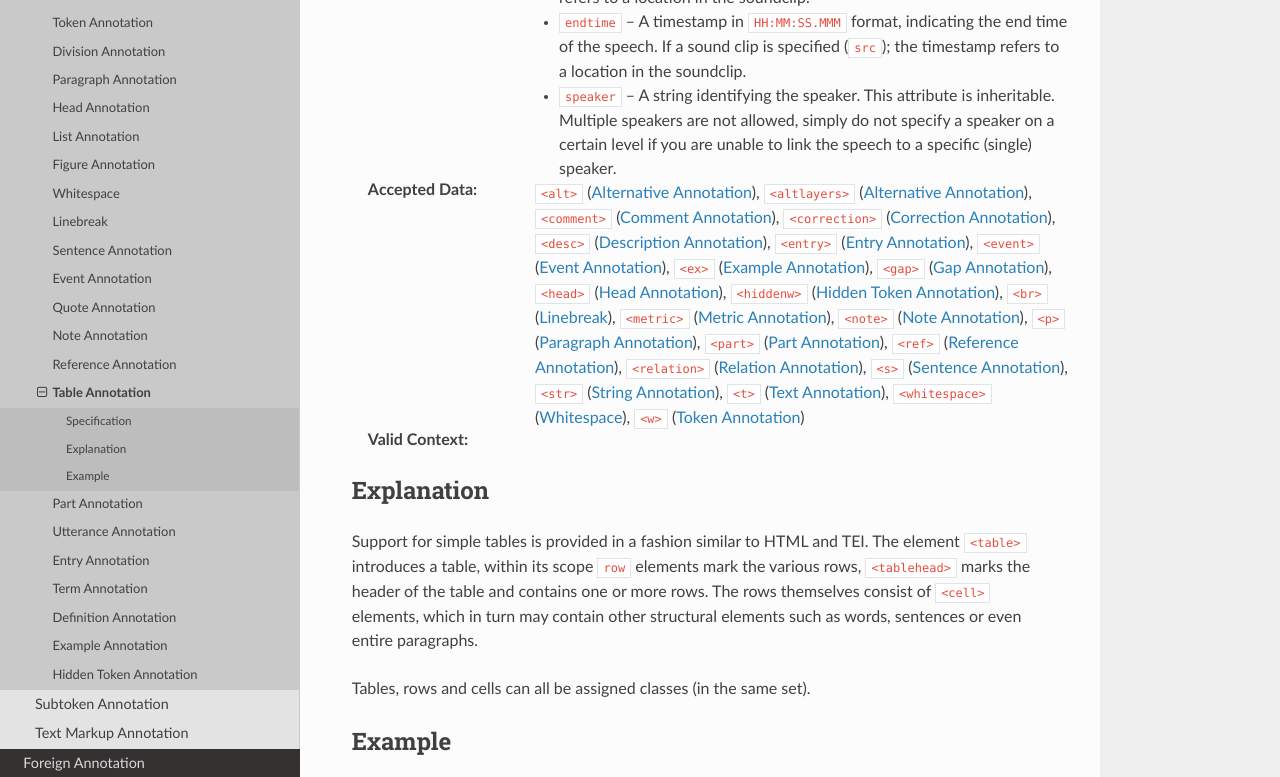
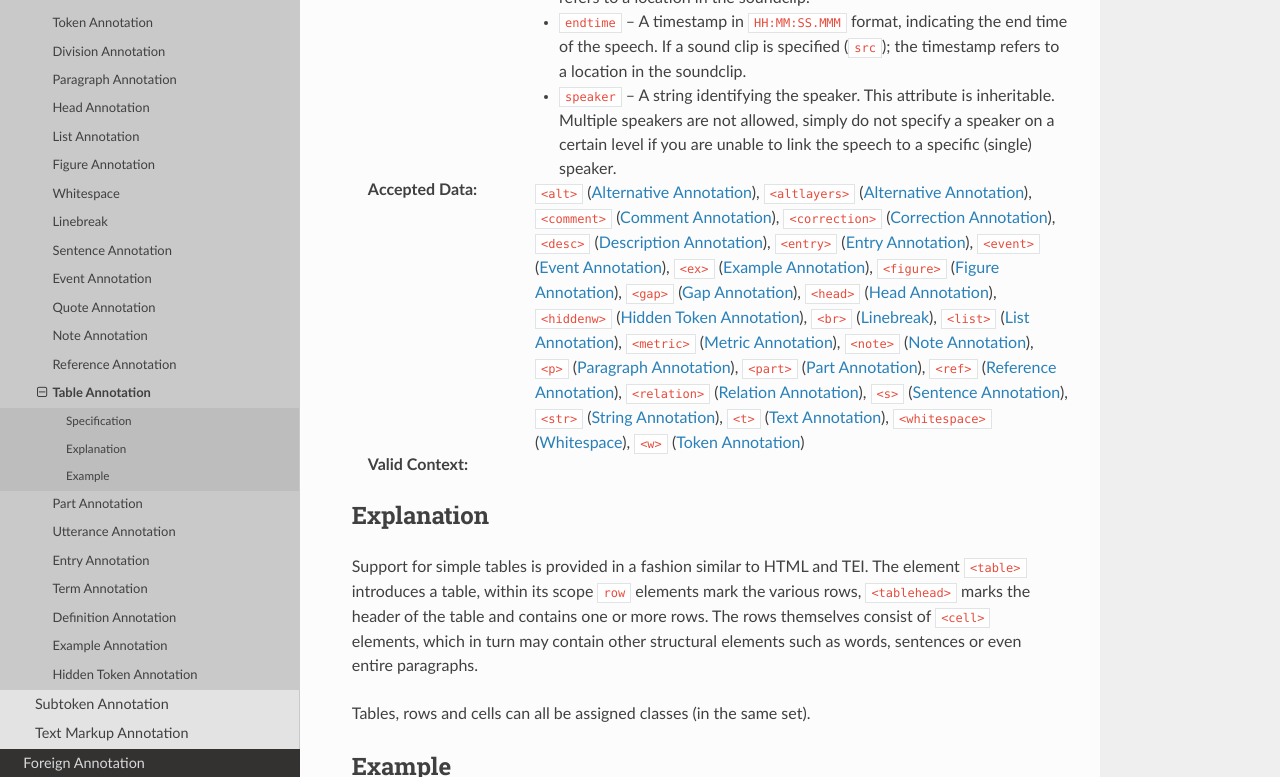
Before and after one commit to proycon/folia, a Sphinx documentation site: the page built from docs/source/table_annotation.rst, in a window 1280 px wide and 900 px high, scrolled down 5612 px, cut to the strip 0-777 px from the top of the window. Built offline with Sphinx 7.4.7 and the Read the Docs theme 2.0.0, drawn with Linux system fonts in a browser that asks for light colours.

Commit message:
regenerated

```diff
--- a/docs/source/linebreak_annotation.rst
+++ b/docs/source/linebreak_annotation.rst
@@ -35,7 +35,7 @@ Specification
                       * ``xlink:href`` -- Turns this element into a hyperlink to the specified URL
                       * ``xlink:type`` -- The type of link (you'll want to use ``simple`` in almost all cases).
 :Accepted Data: ``<alt>`` (:ref:`alternative_annotation`), ``<altlayers>`` (:ref:`alternative_annotation`), ``<comment>`` (:ref:`comment_annotation`), ``<correction>`` (:ref:`correction_annotation`), ``<desc>`` (:ref:`description_annotation`), ``<metric>`` (:ref:`metric_annotation`), ``<part>`` (:ref:`part_annotation`), ``<relation>`` (:ref:`relation_annotation`)
-:Valid Context: ``<def>`` (:ref:`definition_annotation`), ``<div>`` (:ref:`division_annotation`), ``<event>`` (:ref:`event_annotation`), ``<ex>`` (:ref:`example_annotation`), ``<head>`` (:ref:`head_annotation`), ``<t-hbr>`` (:ref:`hyphenation_annotation`), ``<note>`` (:ref:`note_annotation`), ``<p>`` (:ref:`paragraph_annotation`), ``<ref>`` (:ref:`reference_annotation`), ``<s>`` (:ref:`sentence_annotation`), ``<term>`` (:ref:`term_annotation`), ``<t>`` (:ref:`text_annotation`), ``<t-correction>`` (:ref:`correction_annotation`), ``<t-error>`` (:ref:`errordetection_annotation`), ``<t-gap>`` (:ref:`gap_annotation`), ``<t-ref>`` (:ref:`reference_annotation`), ``<t-str>`` (:ref:`string_annotation`), ``<t-style>`` (:ref:`style_annotation`)
+:Valid Context: ``<def>`` (:ref:`definition_annotation`), ``<div>`` (:ref:`division_annotation`), ``<event>`` (:ref:`event_annotation`), ``<ex>`` (:ref:`example_annotation`), ``<head>`` (:ref:`head_annotation`), ``<t-hbr>`` (:ref:`hyphenation_annotation`), ``<note>`` (:ref:`note_annotation`), ``<p>`` (:ref:`paragraph_annotation`), ``<quote>`` (:ref:`quote_annotation`), ``<ref>`` (:ref:`reference_annotation`), ``<s>`` (:ref:`sentence_annotation`), ``<term>`` (:ref:`term_annotation`), ``<t>`` (:ref:`text_annotation`), ``<t-correction>`` (:ref:`correction_annotation`), ``<t-error>`` (:ref:`errordetection_annotation`), ``<t-gap>`` (:ref:`gap_annotation`), ``<t-ref>`` (:ref:`reference_annotation`), ``<t-str>`` (:ref:`string_annotation`), ``<t-style>`` (:ref:`style_annotation`)
 
 :Extra Attributes: * ``newpage`` -- Can be set to ``yes`` to indicate that the break is not just a linebreak, but also a pagebreak (defaults to ``no``)
                    * ``pagenr`` -- The number of the page after the break
--- a/docs/source/quote_annotation.rst
+++ b/docs/source/quote_annotation.rst
@@ -32,7 +32,7 @@ Specification
                       * ``begintime`` -- A timestamp in ``HH:MM:SS.MMM`` format, indicating the begin time of the speech. If a sound clip is specified (``src``); the timestamp refers to a location in the soundclip.
                       * ``endtime`` -- A timestamp in ``HH:MM:SS.MMM`` format, indicating the end time of the speech. If a sound clip is specified (``src``); the timestamp refers to a location in the soundclip.
                       * ``speaker`` -- A string identifying the speaker. This attribute is inheritable. Multiple speakers are not allowed, simply do not specify a speaker on a certain level if you are unable to link the speech to a specific (single) speaker.
-:Accepted Data: ``<alt>`` (:ref:`alternative_annotation`), ``<altlayers>`` (:ref:`alternative_annotation`), ``<comment>`` (:ref:`comment_annotation`), ``<correction>`` (:ref:`correction_annotation`), ``<desc>`` (:ref:`description_annotation`), ``<div>`` (:ref:`division_annotation`), ``<gap>`` (:ref:`gap_annotation`), ``<hiddenw>`` (:ref:`hiddentoken_annotation`), ``<metric>`` (:ref:`metric_annotation`), ``<p>`` (:ref:`paragraph_annotation`), ``<part>`` (:ref:`part_annotation`), ``<quote>`` (:ref:`quote_annotation`), ``<ref>`` (:ref:`reference_annotation`), ``<relation>`` (:ref:`relation_annotation`), ``<s>`` (:ref:`sentence_annotation`), ``<str>`` (:ref:`string_annotation`), ``<t>`` (:ref:`text_annotation`), ``<utt>`` (:ref:`utterance_annotation`), ``<w>`` (:ref:`token_annotation`)
+:Accepted Data: ``<alt>`` (:ref:`alternative_annotation`), ``<altlayers>`` (:ref:`alternative_annotation`), ``<comment>`` (:ref:`comment_annotation`), ``<correction>`` (:ref:`correction_annotation`), ``<desc>`` (:ref:`description_annotation`), ``<div>`` (:ref:`division_annotation`), ``<gap>`` (:ref:`gap_annotation`), ``<hiddenw>`` (:ref:`hiddentoken_annotation`), ``<br>`` (:ref:`linebreak_annotation`), ``<metric>`` (:ref:`metric_annotation`), ``<p>`` (:ref:`paragraph_annotation`), ``<part>`` (:ref:`part_annotation`), ``<quote>`` (:ref:`quote_annotation`), ``<ref>`` (:ref:`reference_annotation`), ``<relation>`` (:ref:`relation_annotation`), ``<s>`` (:ref:`sentence_annotation`), ``<str>`` (:ref:`string_annotation`), ``<t>`` (:ref:`text_annotation`), ``<utt>`` (:ref:`utterance_annotation`), ``<whitespace>`` (:ref:`whitespace_annotation`), ``<w>`` (:ref:`token_annotation`)
 :Valid Context: ``<div>`` (:ref:`division_annotation`), ``<event>`` (:ref:`event_annotation`), ``<p>`` (:ref:`paragraph_annotation`), ``<quote>`` (:ref:`quote_annotation`), ``<ref>`` (:ref:`reference_annotation`), ``<s>`` (:ref:`sentence_annotation`), ``<utt>`` (:ref:`utterance_annotation`)
 
 Example
--- a/docs/source/table_annotation.rst
+++ b/docs/source/table_annotation.rst
@@ -96,7 +96,7 @@ XXX
                       * ``begintime`` -- A timestamp in ``HH:MM:SS.MMM`` format, indicating the begin time of the speech. If a sound clip is specified (``src``); the timestamp refers to a location in the soundclip.
                       * ``endtime`` -- A timestamp in ``HH:MM:SS.MMM`` format, indicating the end time of the speech. If a sound clip is specified (``src``); the timestamp refers to a location in the soundclip.
                       * ``speaker`` -- A string identifying the speaker. This attribute is inheritable. Multiple speakers are not allowed, simply do not specify a speaker on a certain level if you are unable to link the speech to a specific (single) speaker.
-:Accepted Data: ``<alt>`` (:ref:`alternative_annotation`), ``<altlayers>`` (:ref:`alternative_annotation`), ``<comment>`` (:ref:`comment_annotation`), ``<correction>`` (:ref:`correction_annotation`), ``<desc>`` (:ref:`description_annotation`), ``<entry>`` (:ref:`entry_annotation`), ``<event>`` (:ref:`event_annotation`), ``<ex>`` (:ref:`example_annotation`), ``<gap>`` (:ref:`gap_annotation`), ``<head>`` (:ref:`head_annotation`), ``<hiddenw>`` (:ref:`hiddentoken_annotation`), ``<br>`` (:ref:`linebreak_annotation`), ``<metric>`` (:ref:`metric_annotation`), ``<note>`` (:ref:`note_annotation`), ``<p>`` (:ref:`paragraph_annotation`), ``<part>`` (:ref:`part_annotation`), ``<ref>`` (:ref:`reference_annotation`), ``<relation>`` (:ref:`relation_annotation`), ``<s>`` (:ref:`sentence_annotation`), ``<str>`` (:ref:`string_annotation`), ``<t>`` (:ref:`text_annotation`), ``<whitespace>`` (:ref:`whitespace_annotation`), ``<w>`` (:ref:`token_annotation`)
+:Accepted Data: ``<alt>`` (:ref:`alternative_annotation`), ``<altlayers>`` (:ref:`alternative_annotation`), ``<comment>`` (:ref:`comment_annotation`), ``<correction>`` (:ref:`correction_annotation`), ``<desc>`` (:ref:`description_annotation`), ``<entry>`` (:ref:`entry_annotation`), ``<event>`` (:ref:`event_annotation`), ``<ex>`` (:ref:`example_annotation`), ``<figure>`` (:ref:`figure_annotation`), ``<gap>`` (:ref:`gap_annotation`), ``<head>`` (:ref:`head_annotation`), ``<hiddenw>`` (:ref:`hiddentoken_annotation`), ``<br>`` (:ref:`linebreak_annotation`), ``<list>`` (:ref:`list_annotation`), ``<metric>`` (:ref:`metric_annotation`), ``<note>`` (:ref:`note_annotation`), ``<p>`` (:ref:`paragraph_annotation`), ``<part>`` (:ref:`part_annotation`), ``<ref>`` (:ref:`reference_annotation`), ``<relation>`` (:ref:`relation_annotation`), ``<s>`` (:ref:`sentence_annotation`), ``<str>`` (:ref:`string_annotation`), ``<t>`` (:ref:`text_annotation`), ``<whitespace>`` (:ref:`whitespace_annotation`), ``<w>`` (:ref:`token_annotation`)
 :Valid Context:
 
 Explanation
--- a/docs/source/whitespace_annotation.rst
+++ b/docs/source/whitespace_annotation.rst
@@ -33,7 +33,7 @@ Specification
                       * ``endtime`` -- A timestamp in ``HH:MM:SS.MMM`` format, indicating the end time of the speech. If a sound clip is specified (``src``); the timestamp refers to a location in the soundclip.
                       * ``speaker`` -- A string identifying the speaker. This attribute is inheritable. Multiple speakers are not allowed, simply do not specify a speaker on a certain level if you are unable to link the speech to a specific (single) speaker.
 :Accepted Data: ``<alt>`` (:ref:`alternative_annotation`), ``<altlayers>`` (:ref:`alternative_annotation`), ``<comment>`` (:ref:`comment_annotation`), ``<correction>`` (:ref:`correction_annotation`), ``<desc>`` (:ref:`description_annotation`), ``<metric>`` (:ref:`metric_annotation`), ``<part>`` (:ref:`part_annotation`), ``<relation>`` (:ref:`relation_annotation`)
-:Valid Context: ``<def>`` (:ref:`definition_annotation`), ``<div>`` (:ref:`division_annotation`), ``<event>`` (:ref:`event_annotation`), ``<ex>`` (:ref:`example_annotation`), ``<head>`` (:ref:`head_annotation`), ``<note>`` (:ref:`note_annotation`), ``<p>`` (:ref:`paragraph_annotation`), ``<ref>`` (:ref:`reference_annotation`), ``<s>`` (:ref:`sentence_annotation`), ``<term>`` (:ref:`term_annotation`)
+:Valid Context: ``<def>`` (:ref:`definition_annotation`), ``<div>`` (:ref:`division_annotation`), ``<event>`` (:ref:`event_annotation`), ``<ex>`` (:ref:`example_annotation`), ``<head>`` (:ref:`head_annotation`), ``<note>`` (:ref:`note_annotation`), ``<p>`` (:ref:`paragraph_annotation`), ``<quote>`` (:ref:`quote_annotation`), ``<ref>`` (:ref:`reference_annotation`), ``<s>`` (:ref:`sentence_annotation`), ``<term>`` (:ref:`term_annotation`)
 
 Description & Examples
 -------------------------
```
Also changed, not shown: 1 other file.
